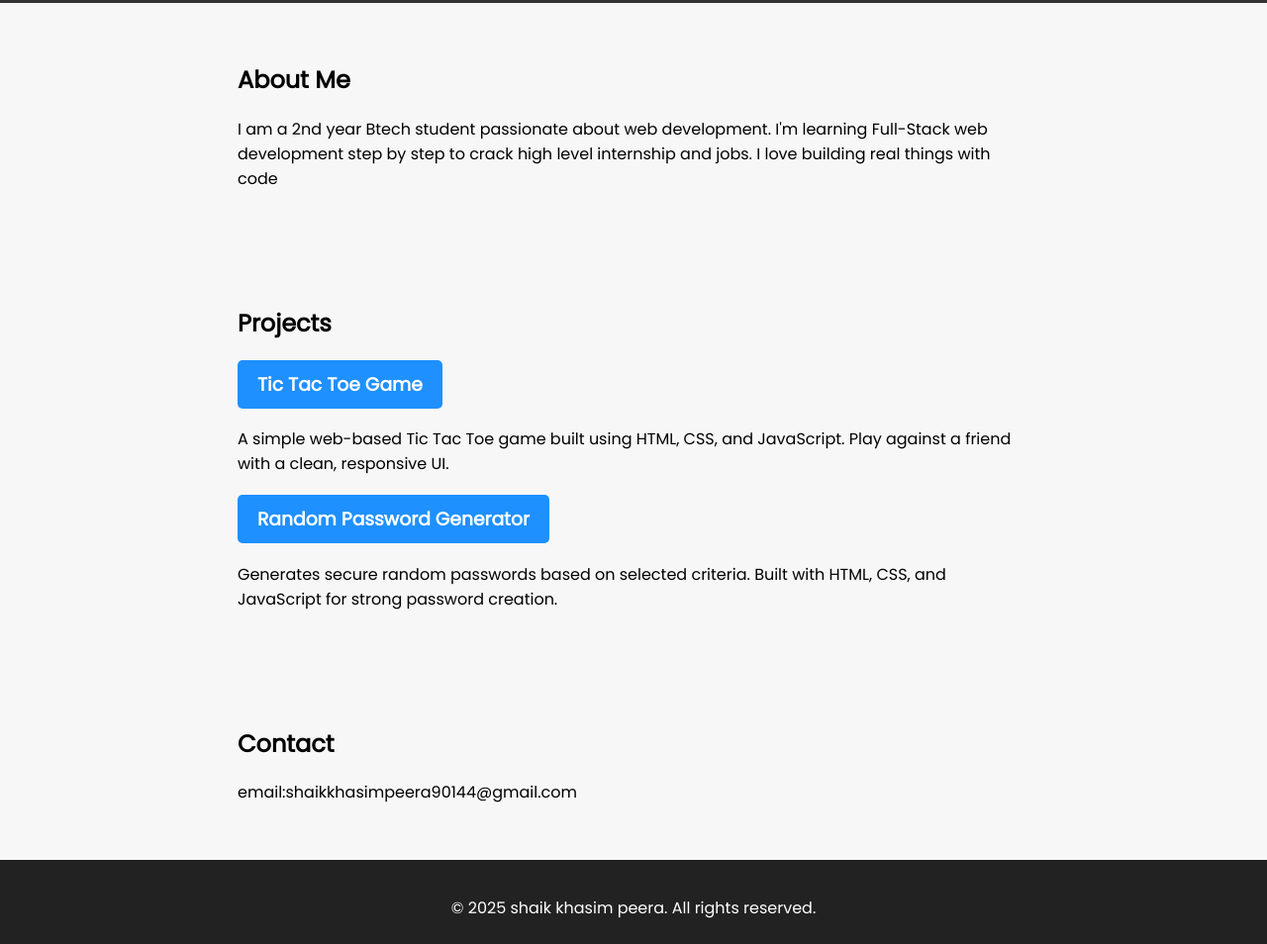
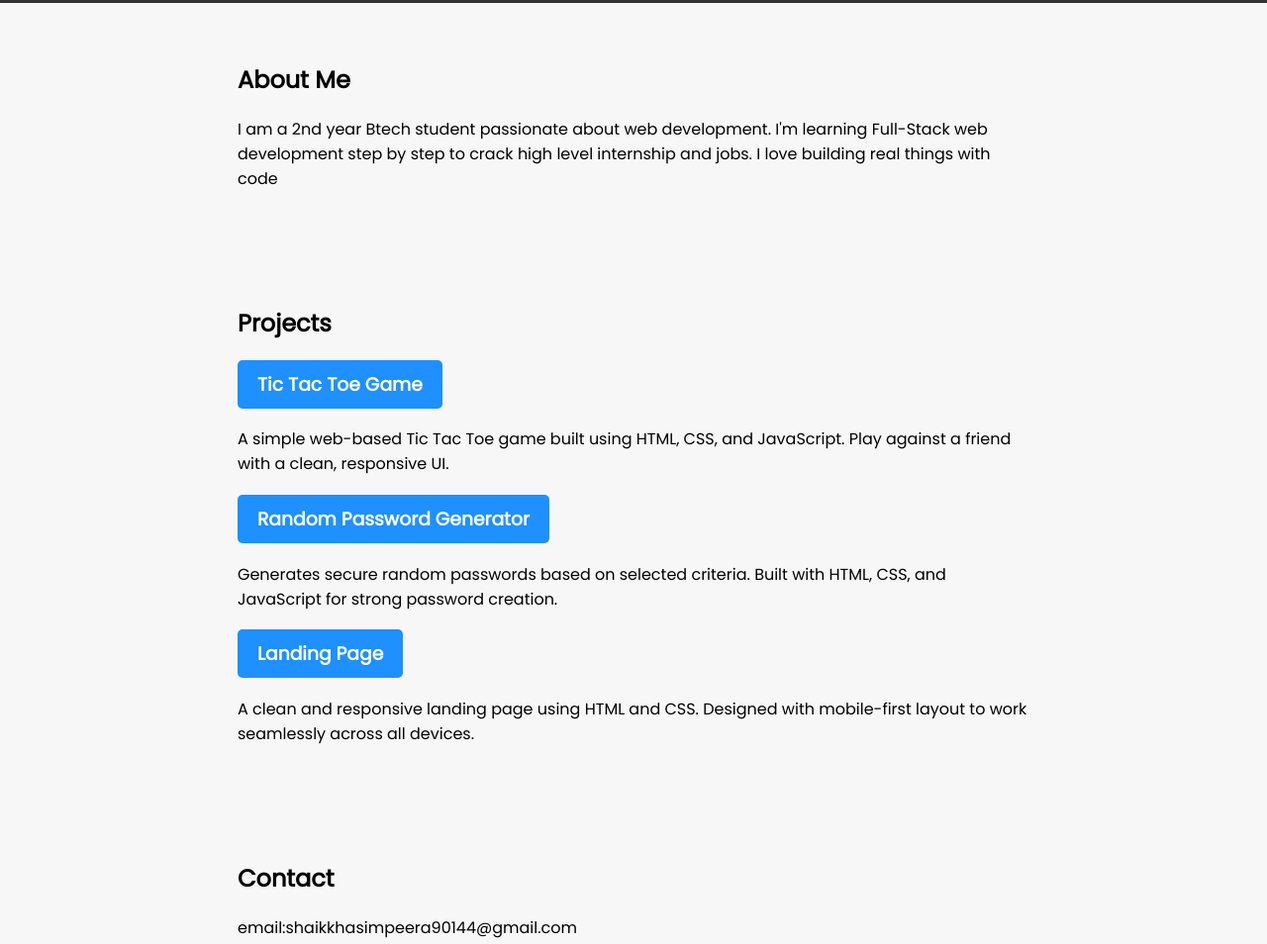
Before and after one commit to Shaikkhasimpeera143/khasim-web-portfolio, a plain HTML site: page index.html in a window 1280 px wide. Shown: the part 254-1208 px from the top of the page at 99% size. Drawn offline with Linux system fonts and the light colour scheme.

Commit message:
Update index.html
added new project

```diff
--- a/index.html
+++ b/index.html
@@ -33,6 +33,10 @@
       <h3><a href="https://shaikkhasimpeera143.github.io/random-password-generator/" class="project-btn"  target="_blank">Random Password Generator</a></h3>
       <p>Generates secure random passwords based on selected criteria. Built with HTML, CSS, and JavaScript for strong password creation.</p>
     </div>
+       <div>
+      <h3><a href="https://shaikkhasimpeera143.github.io/simple-landing-web-page/" class="project-btn"  target="_blank">Landing Page</a></h3>
+        <p>A clean and responsive landing page using HTML and CSS. Designed with mobile-first layout to work seamlessly across all devices.</p>
+    </div>
 </section>
 <section id="contact">
 <h2>Contact</h2>
```
